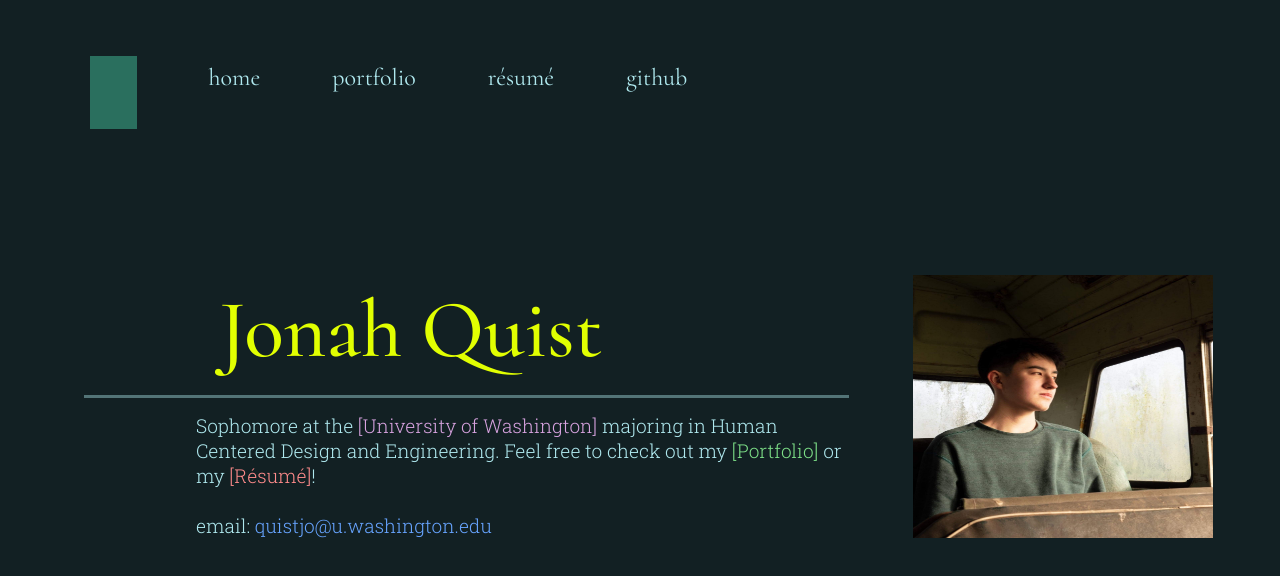
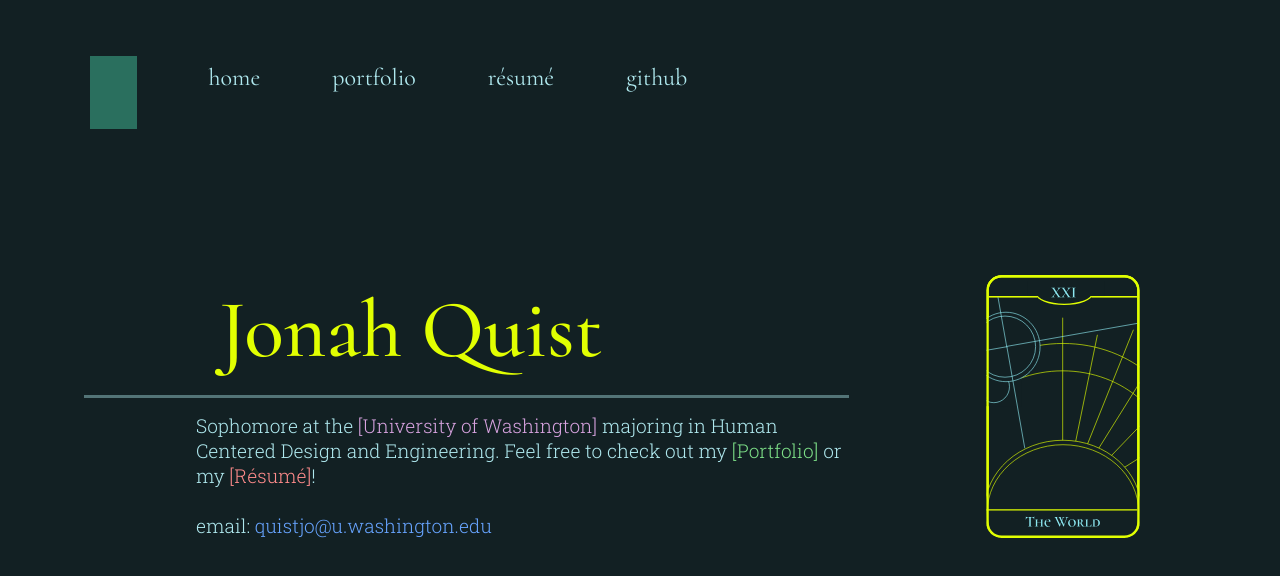
Before and after one commit to jonahquist/jonahquist.github.io, a plain HTML site: page index.html in a window 1280 px wide. Drawn offline with Linux system fonts and the light colour scheme.

Commit message:
small updates

```diff
--- a/index.html
+++ b/index.html
@@ -43,7 +43,7 @@
             </div>
         </div>
         <div class = "graphic-half">
-            <img style="width:300px" src="resources/jonah.jpg" class = "graphic"></img>
+            <img style="width:300px" src="resources/tarot.svg" class = "graphic"></img>
         </div>
     </div>
 
```
Also changed, not shown: 1 other file.
